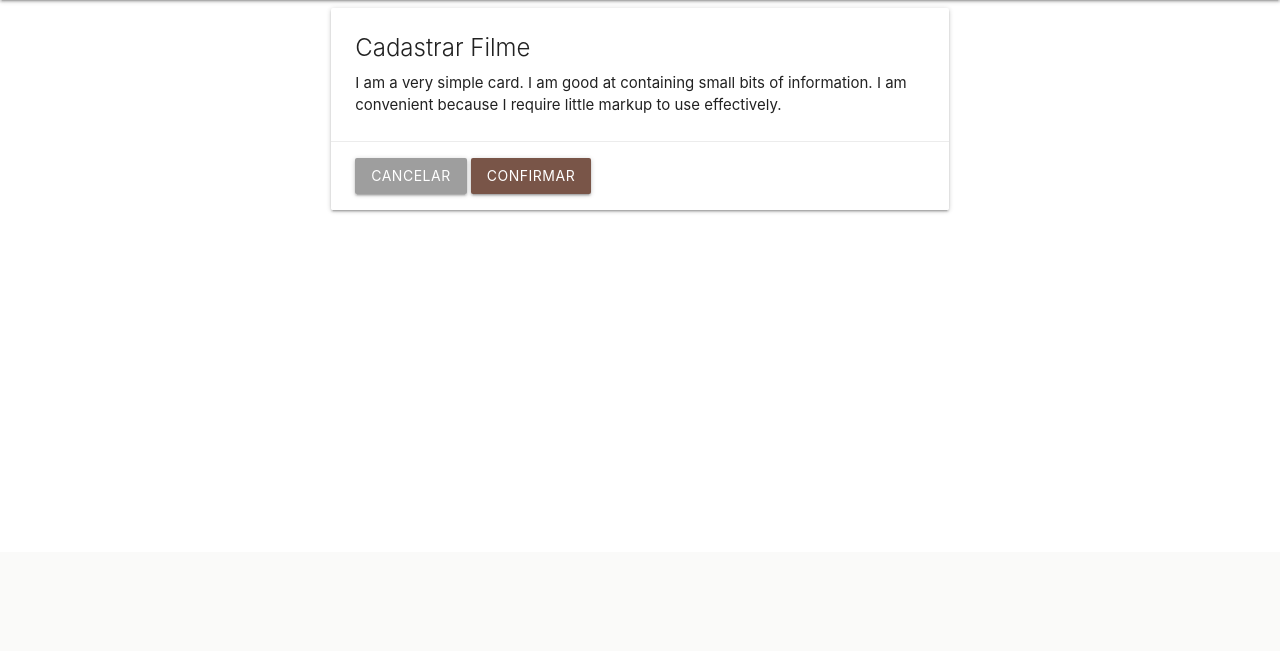
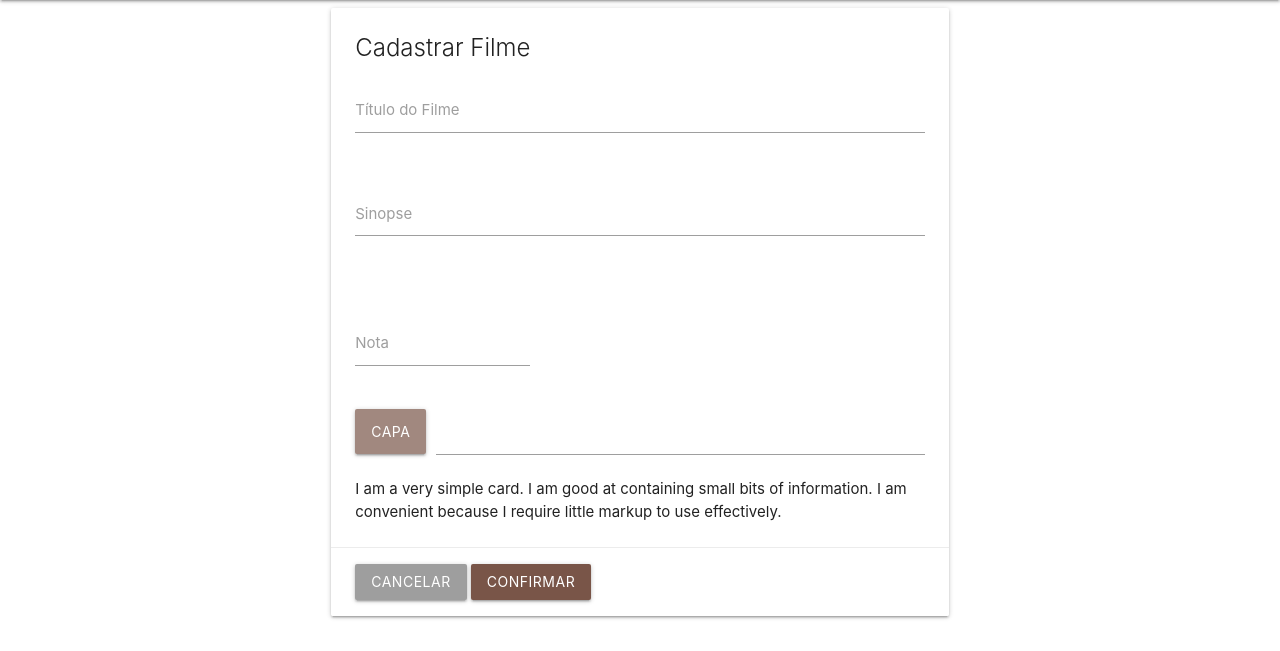
Before and after one commit to giovaneaguiar/vane-movie-theater, a PHP site: page /cadastrar.php in a window 1280 px wide. Shown: the part 248-899 px from the top of the page. Before the commit the page ends 461 px from the top, so only its background shows below. Run offline with PHP 8.4, Linux system fonts and the light colour scheme.

Commit message:
Criação do formulário e validações de inputs.

```diff
--- a/cadastrar.php
+++ b/cadastrar.php
@@ -37,6 +37,43 @@
             <div class="card">
                 <div class="card-content">
                     <span class="card-title">Cadastrar Filme</span>
+                    <div class="row">
+                        <div class="input-field col s12">
+                            <input id="titulo" type="text" class="validate" require>
+                            <label for="titulo">Título do Filme</label>
+                        </div>
+                    </div>
+
+                    <div class="row">
+                        <form class="col s12">
+                            <div class="row">
+                                <div class="input-field col s12">
+                                    <textarea id="sinopse" class="materialize-textarea"></textarea>
+                                    <label for="sinopse">Sinopse</label>
+                                </div>
+                            </div>
+                        </form>
+                    </div>
+
+                    <div class="row">
+                        <div class="input-field col s4">
+                            <input id="nota" type="number" step=".1" min=0 max=10 class="validate" require>
+                            <label for="nota">Nota</label>
+                        </div>
+                    </div>
+
+                    <form action="#">
+                        <div class="file-field input-field">
+                            <div class="btn brown lighten-2">
+                                <span>Capa</span>
+                                <input type="file">
+                            </div>
+                            <div class="file-path-wrapper">
+                                <input class="file-path validate" type="text">
+                            </div>
+                        </div>
+                    </form>
+
                     <p>I am a very simple card. I am good at containing small bits of information. I am convenient because I require little markup to use effectively.</p>
                 </div>
                 <div class="card-action">
```
